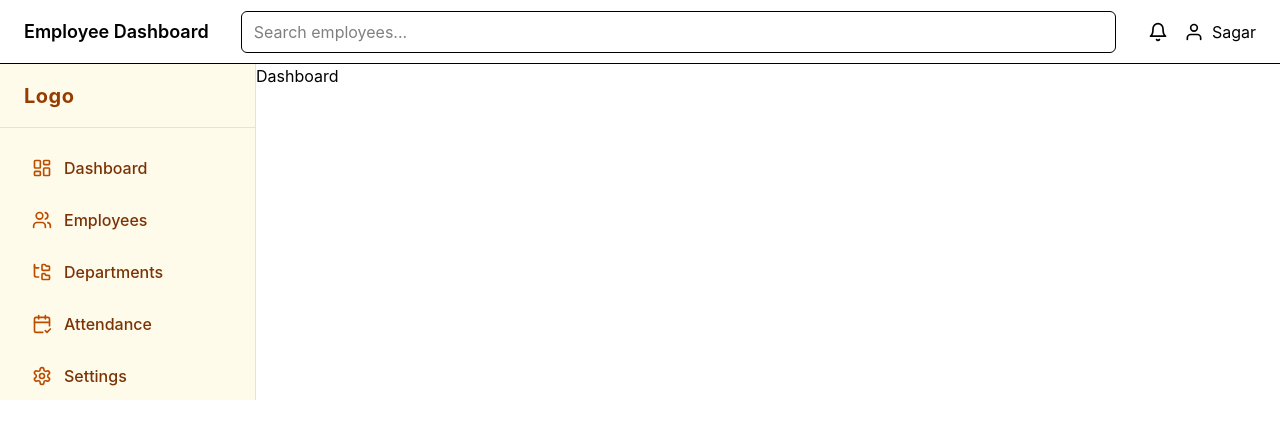
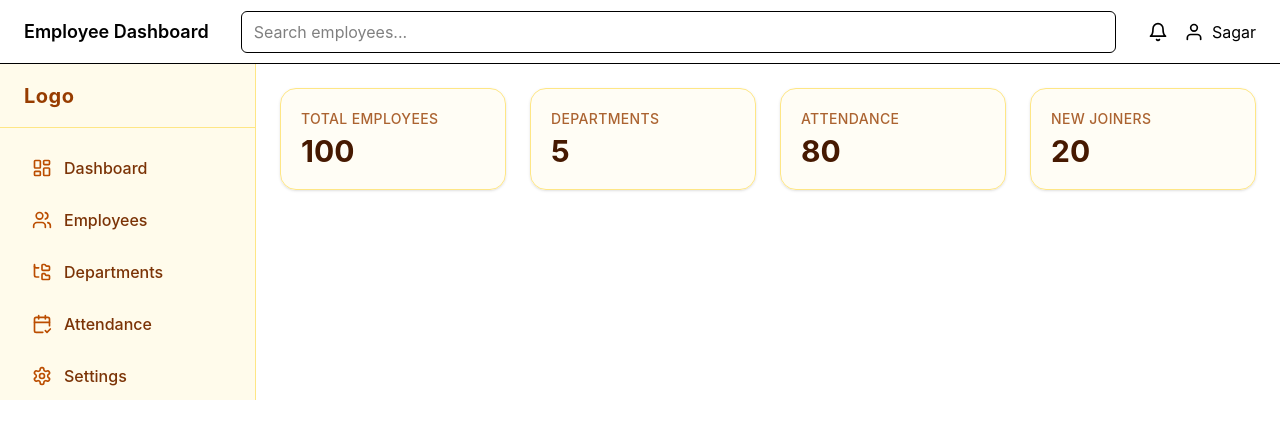
Before and after one commit to SagarTendulkar/employee-dashboard, a React (Vite) app: page / in a window 1280 px wide. Shown: the top 438 px of the page. Built offline with nearby package versions, Linux system fonts and the light colour scheme.

Commit message:
feat: implement dashboard stats

```diff
--- a/src/App.tsx
+++ b/src/App.tsx
@@ -1,4 +1,4 @@
-import Applayout from "./layout/AppLayout";
+import Applayout from "./components/layout/AppLayout";
 
 function App() {
     return (
--- /dev/null
+++ b/src/components/dashboard/StatCard.tsx
@@ -0,0 +1,19 @@
+interface StatCardProps {
+    title: string;
+    value: number;
+}
+
+const StatCard = ({ title, value }: StatCardProps) => {
+    return (
+        <div className="bg-amber-50/50 border border-amber-200 rounded-2xl p-5 shadow-sm flex items-center justify-between">
+            <div className="space-y-1">
+                <h2 className="text-sm font-medium text-amber-800/80 tracking-wide uppercase">
+                    {title}
+                </h2>
+                <h3 className="text-3xl font-bold text-amber-950">{value}</h3>
+            </div>
+        </div>
+    );
+};
+
+export default StatCard;
--- a/src/layout/AppLayout.tsx
+++ b/src/components/layout/AppLayout.tsx
@@ -1,3 +1,4 @@
+import Dashboard from "@/pages/Dashboard";
 import Header from "./Header";
 import SideBar from "./Sidebar";
 
@@ -8,7 +9,7 @@ const Applayout = () => {
             <div className="flex ">
                 <SideBar />
                 <main className="flex-1">
-                    <h1>Dashboard</h1>
+                    <Dashboard />
                 </main>
             </div>
         </div>
--- /dev/null
+++ b/src/config/dashboardStats.ts
@@ -0,0 +1,6 @@
+export const DashboardStats = [
+    { label: "Total Employees", value: 100 },
+    { label: "Departments", value: 5 },
+    { label: "Attendance", value: 80 },
+    { label: "New Joiners", value: 20 },
+];
--- /dev/null
+++ b/src/pages/Dashboard.tsx
@@ -0,0 +1,21 @@
+import StatCard from "@/components/dashboard/StatCard";
+import { DashboardStats } from "@/config/dashboardStats";
+const Dashboard = () => {
+    return (
+        <div className="p-6">
+            <div className="grid grid-cols-1 sm:grid-cols-2 xl:grid-cols-4 gap-6">
+                {/* Stat Cards */}
+                {DashboardStats &&
+                    DashboardStats.map((info) => (
+                        <StatCard
+                            key={info.label}
+                            title={info.label}
+                            value={info.value}
+                        />
+                    ))}
+            </div>
+        </div>
+    );
+};
+
+export default Dashboard;
```
Also changed, not shown: src/components/layout/Header.tsx (renamed from src/layout/Header.tsx), src/components/layout/Sidebar.tsx (renamed from src/layout/Sidebar.tsx).
